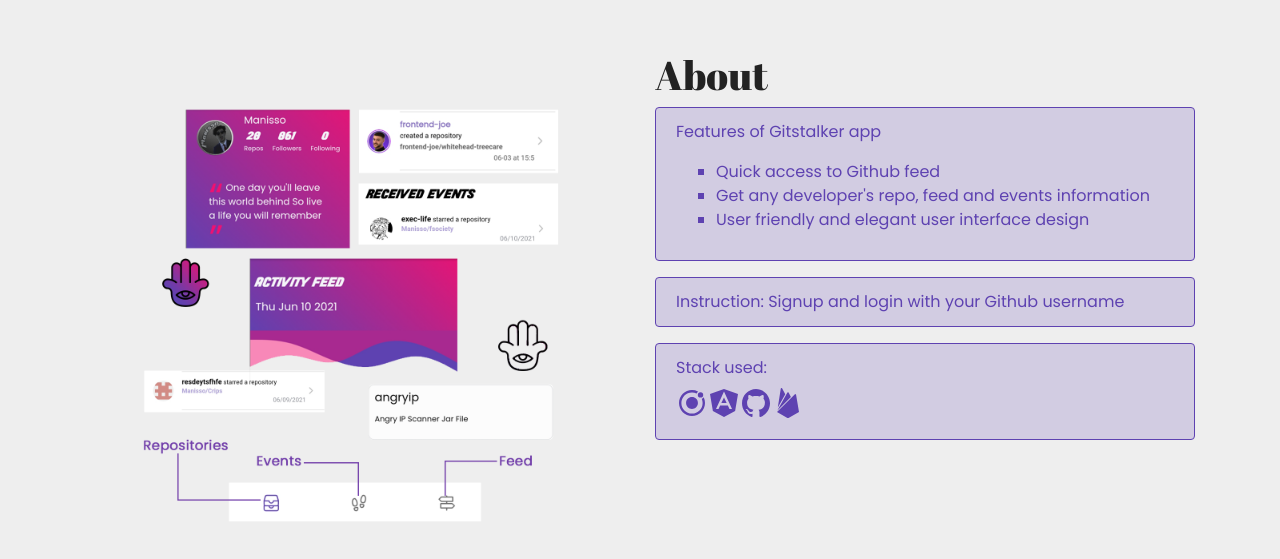
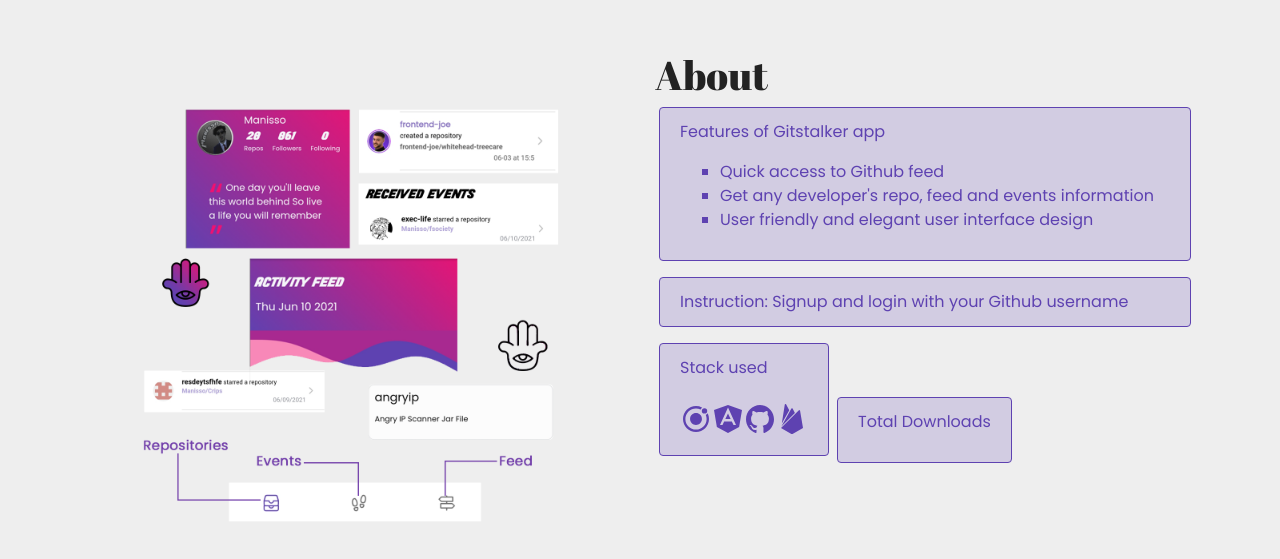
Before and after one commit to yunghog/git-stalker-site, a React (Create React App) app: page / in a window 1280 px wide. Shown: the part 749-1308 px from the top of the page. Built offline with nearby package versions, Linux system fonts and the light colour scheme; no server answers.

Commit message:
download count

```diff
--- a/package.json
+++ b/package.json
@@ -6,6 +6,8 @@
     "@testing-library/jest-dom": "^5.13.0",
     "@testing-library/react": "^11.2.7",
     "@testing-library/user-event": "^12.8.3",
+    "aos": "^2.3.4",
+    "axios": "^0.21.1",
     "bootstrap": "^4.6.0",
     "react": "^17.0.2",
     "react-bootstrap": "^1.6.1",
--- a/src/components/navbar.js
+++ b/src/components/navbar.js
@@ -8,7 +8,6 @@
   useEffect(()=>{
     window.addEventListener('scroll',()=>{
       let pos = window.scrollY;
-      console.log(pos);
       if(pos>150)
         setIsTop(false)
       else
--- a/src/pages/home.js
+++ b/src/pages/home.js
@@ -11,8 +11,40 @@
 import {FaDownload} from 'react-icons/fa'
 import { IoLogoIonic, IoLogoGithub, IoLogoAngular } from "react-icons/io";
 import { IoLogoFirebase } from "react-icons/io5";
+import Axios from 'axios'
+export default class Home extends React.Component{
+  constructor(props){
+    super(props)
+    this.state={
+      downloads: ''
+    }
+  }
+  incDownloads = () =>{
+    let data = Number(this.state.downloads)+1;
+    var config = {
+      method: 'put',
+      url: 'https://gitwatch-405ac-default-rtdb.asia-southeast1.firebasedatabase.app/downloads.json',
+      data : data
+    };
 
-export default class Home extends React.Component{
+    Axios(config)
+    .then(function (response) {
+      console.log(JSON.stringify(response.data));
+    })
+    .catch(function (error) {
+      console.log(error);
+    });
+  }
+  getDownloads=()=>{
+    Axios.get('https://gitwatch-405ac-default-rtdb.asia-southeast1.firebasedatabase.app/downloads.json').then(res=>{
+      this.setState({
+        downloads: res.data
+      })
+    })
+    }
+    componentDidMount(){
+      this.getDownloads();
+    }
   render(){
     return(
       <section>
@@ -26,7 +58,7 @@
                     Gitstalker
                   </h1>
                   <p>Do you have a habbit of stalking github profiles all the time? <br/> Then Gitstalker is for you. <br/> Find out what your peers upto </p>
-                  <a className="btn btn-download" href={app} download> <FaDownload/> Download for android</a>
+                  <a className="btn btn-download" href={app} onClick={this.incDownloads} download> <FaDownload/> Download for android</a>
                 </div>
               </div>
             </Col>
@@ -46,7 +78,7 @@
             <Col md="6">
               <div className="">
                 <h1 className="">About</h1>
-                <Alert variant="primary">
+                <Alert variant="primary" className="mx-1">
                   <p>Features of Gitstalker app</p>
                   <ul style={{listStyleType:'square'}}>
                     <li>Quick access to Github feed</li>
@@ -54,11 +86,12 @@
                     <li>User friendly and elegant user interface design</li>
                   </ul>
                 </Alert>
-                <Alert variant="primary">
+                <Alert variant="primary"  className="mx-1">
                   Instruction: Signup and login with your Github username
                 </Alert>
-                <Alert variant="primary">
-                  Stack used:
+                <span>
+                  <Alert style={{width:'inherit',display:'inline-block'}} variant="primary"  className="mx-1">
+                    <p>Stack used</p>
                     <h2>
                       <IoLogoIonic/>
                       <IoLogoAngular/>
@@ -66,6 +99,11 @@
                       <IoLogoFirebase/>
                     </h2>
                   </Alert>
+                  <Alert  style={{width:'inherit%',display:'inline-block'}} variant="primary"  className="mx-1">
+                    <p>Total Downloads</p>
+                    <h2>{this.state.downloads}</h2>
+                  </Alert>
+                </span>
               </div>
             </Col>
           </Row>
@@ -75,7 +113,7 @@
             <Col md="6" className="download-content px-5">
               <h1>Download</h1>
               <p>Download and install gitstalker now</p>
-              <a className="btn btn-light" href={app} download> <FaDownload/> Download for android</a>
+              <a className="btn btn-light" href={app} download onClick={this.incDownloads}> <FaDownload/> Download for android</a>
             </Col>
             <Col md="6" className="download-img px-5">
               <img src={md} alt="mockup"/>
```
Also changed, not shown: 1 other file (tests, documents, lock files or other folders). Lines whose indentation alone changed are shown as unchanged.
